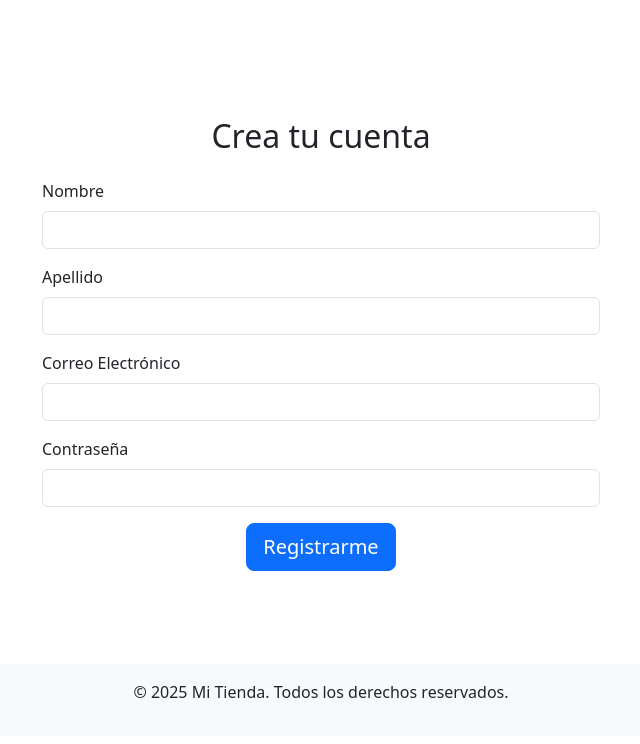
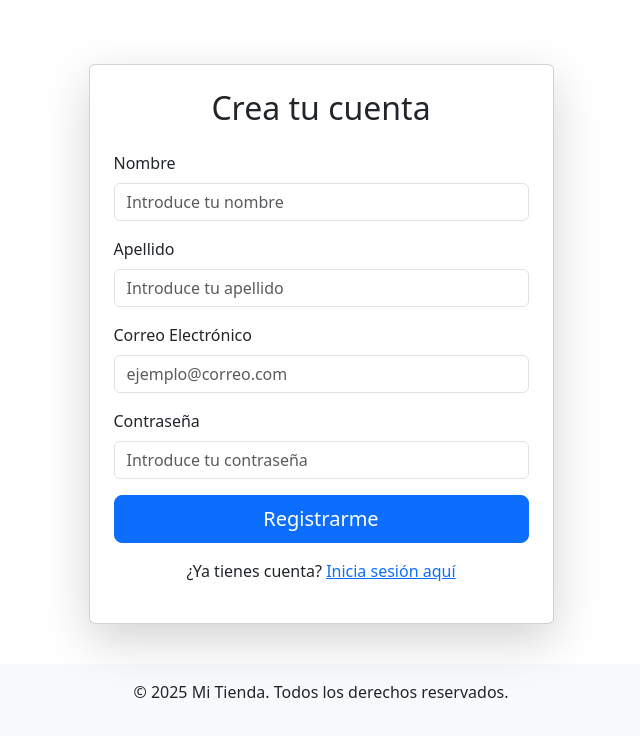
Before and after one commit to Matalentajas/Gestor-de-Contactos-Flask, a Flask app: page /register in a window 1280 px wide. Shown: the part 56-800 px from the top of the page, without its empty margins (319-959 px from the left). Run offline with Flask 3, Linux system fonts and the light colour scheme; some libraries are stand-ins or nearby versions.

Commit message:
Implementación de registro y login de usuarios con validación y cifrado de contraseñas

```diff
--- a/Gestor-de-Contactos-Flask/app/app.py
+++ b/Gestor-de-Contactos-Flask/app/app.py
@@ -1,7 +1,19 @@
-from flask import Flask, render_template, request
+from flask import Flask, render_template, request, flash, redirect, url_for
 from flask_mysqldb import MySQL
+#Importaciones para Login
+from flask_login import LoginManager, UserMixin, login_user, logout_user, login_required, current_user
+#Importacion para generar seguridad en las contraseñas de los usuarios usando Hash
+from werkzeug.security import generate_password_hash, check_password_hash
+
+
 
 app = Flask(__name__)
+
+#Clave secreta
+app.secret_key = "f18440b8772ce1f74c8877a8616dc190624015e870e9ac8d868c9b42b7027a7b"
+# Configuración de Flask-Login
+login_manager = LoginManager()
+login_manager.init_app(app)
 
 # Configuración de la base de datos
 app.config['MYSQL_HOST'] = 'localhost'
@@ -9,6 +21,25 @@ app.config['MYSQL_USER'] = 'root'
 app.config['MYSQL_PASSWORD'] = 'Root'
 app.config['MYSQL_DB'] = 'gestor_contactos'
 mysql = MySQL(app)
+
+class User(UserMixin):
+    def __init__(self, id, nombre, email):
+        self.id = id
+        self.nombre = nombre
+        self.email = email
+
+@login_manager.user_loader
+def load_user(user_id):
+    cursor = mysql.connection.cursor()
+    cursor.execute("SELECT id, nombre, email FROM Usuario WHERE id = %s", (user_id,))
+    user = cursor.fetchone()
+    cursor.close()
+
+    if user:
+        return User(user[0], user[1], user[2])  # Devuelve una instancia de User
+    return None
+
+########################
 
 ##HOME
 @app.route('/')
@@ -18,48 +49,76 @@ def index():
 ##REGISTO
 @app.route('/register', methods=['GET', 'POST'])
 def register():
-
     if request.method == 'POST':
         nombre = request.form.get('nombre')
         apellido = request.form.get('apellido')
         email = request.form.get('email')
         contraseña = request.form.get('contraseña')
-        msg_1 = ""
-        msg_2 = ""
 
-        if nombre and apellido and email and contraseña:
-            cursor = mysql.connection.cursor()
-            cursor.execute('INSERT INTO Usuario(nombre, apellido, email, contraseña) VALUES (%s, %s, %s, %s)',
-                           (nombre, apellido, email, contraseña))
-            mysql.connection.commit()
+        # Verificación de campos vacíos
+        if not nombre or not apellido or not email or not contraseña:
+            flash("Por favor, complete todos los campos.", "error")
+            return redirect(url_for('register'))
+
+        cursor = mysql.connection.cursor()
+
+        # Comprobamos si el correo ya existe en la base de datos
+        cursor.execute("SELECT * FROM Usuario WHERE email = %s", (email,))
+        existing_user = cursor.fetchone()
+
+        if existing_user:
+            flash("El correo electrónico ya está registrado. Intenta con otro.", "error")
             cursor.close()
+            return redirect(url_for('register'))
 
-            msg_1 = "¡Registro exitoso!"
+        # Cifrar la contraseña antes de guardarla
+        hashed_password = generate_password_hash(contraseña)
 
-        else:
-            msg_2 = "Por favor, complete todos los campos."
+        # Insertar el nuevo usuario en la base de datos
+        cursor.execute(
+            'INSERT INTO Usuario(nombre, apellido, email, contraseña) VALUES (%s, %s, %s, %s)',
+            (nombre, apellido, email, hashed_password)
+        )
 
-        return render_template('register.html', mensaje_ok=msg_1, mensaje_no=msg_2)
+        mysql.connection.commit()
+        cursor.close()
+
+        flash("¡Registro exitoso! Ya puedes iniciar sesión.", "success")
+        return redirect(url_for('loger'))
 
     return render_template('register.html')
 
 ##LOGER
 @app.route("/loger", methods=['GET', 'POST'])
 def loger():
-
+    msg = ""
     if request.method == 'POST':
         email = request.form.get('email')
         contraseña = request.form.get('contraseña')
-        msg = ""
 
         if email and contraseña:
             cursor = mysql.connection.cursor()
-            cursor.execute()
+            cursor.execute("SELECT id, nombre, email, contraseña WHERE email = %s", (email,))
+            user = cursor.fectone()
+            cursor.close()
 
+        if user and check_password_hash(user[3], contraseña):
+            user_obj = User(user[0], user[1], user[2])
+            login_user(user_obj, remember=True)
+            return render_template('perfil.html')
 
+        else:
+            msg = "Correo o contraseña incorrectos."
+    return render_template('loger.html', mensaje = msg)
 
+#Funcion para cerrar sesion
 
-    return render_template('loger.html')
+@app.route('/logout')
+@login_required
+def logout():
+    logout_user()
+    return render_template('index')
+
 
 if __name__ == "__main__":
     app.run(debug=True)
--- a/Gestor-de-Contactos-Flask/app/templates/register.html
+++ b/Gestor-de-Contactos-Flask/app/templates/register.html
@@ -1,51 +1,60 @@
 {% extends 'base.html' %}
 
-{% block title %}Register{% endblock %}
+{% block title %}Registro{% endblock %}
 
 {% block content %}
-    <div class="d-flex justify-content-center align-items-center" style="height: 80vh;">
-        <div class="col-md-6">
+<div class="d-flex justify-content-center align-items-center" style="min-height: 80vh;">
+    <div class="col-md-6 col-lg-5">
+        <div class="card shadow-lg p-4">
             <h2 class="text-center mb-4">Crea tu cuenta</h2>
+
+            <!-- Mensaje de éxito -->
             {% if mensaje_ok %}
             <div class="alert alert-success alert-dismissible fade show" role="alert">
-                <strong>{{mensaje_ok}}</strong>
+                <strong>{{ mensaje_ok }}</strong>
                 <button type="button" class="btn-close" data-bs-dismiss="alert" aria-label="Close"></button>
             </div>
             {% endif %}
+
+            <!-- Mensaje de error -->
             {% if mensaje_no %}
             <div class="alert alert-danger alert-dismissible fade show" role="alert">
-                <strong>{{mensaje_no}}</strong>
+                <strong>{{ mensaje_no }}</strong>
                 <button type="button" class="btn-close" data-bs-dismiss="alert" aria-label="Close"></button>
             </div>
             {% endif %}
-            <form action="/register" method="POST">
+
+            <!-- Formulario de registro -->
+            <form action="{{ url_for('register') }}" method="POST">
                 <div class="mb-3">
                     <label for="nombre" class="form-label">Nombre</label>
-                    <input type="text" class="form-control" id="nombre" name="nombre" required>
+                    <input type="text" class="form-control" id="nombre" name="nombre" placeholder="Introduce tu nombre" required>
                 </div>
 
                 <div class="mb-3">
                     <label for="apellido" class="form-label">Apellido</label>
-                    <input type="text" class="form-control" id="apellido" name="apellido" required>
+                    <input type="text" class="form-control" id="apellido" name="apellido" placeholder="Introduce tu apellido" required>
                 </div>
 
                 <div class="mb-3">
                     <label for="email" class="form-label">Correo Electrónico</label>
-                    <input type="email" class="form-control" id="email" name="email" required>
+                    <input type="email" class="form-control" id="email" name="email" placeholder="ejemplo@correo.com" required>
                 </div>
 
                 <div class="mb-3">
                     <label for="contraseña" class="form-label">Contraseña</label>
-                    <input type="password" class="form-control" id="contraseña" name="contraseña" required>
+                    <input type="password" class="form-control" id="contraseña" name="contraseña" placeholder="Introduce tu contraseña" required>
                 </div>
 
                 <div class="text-center">
-                    <button type="submit" class="btn btn-primary btn-lg">Registrarme</button>
+                    <button type="submit" class="btn btn-primary btn-lg w-100">Registrarme</button>
+                </div>
+
+                <div class="text-center mt-3">
+                    <p>¿Ya tienes cuenta? <a href="{{ url_for('loger') }}">Inicia sesión aquí</a></p>
                 </div>
             </form>
         </div>
     </div>
-
-
-
+</div>
 {% endblock %}
```
